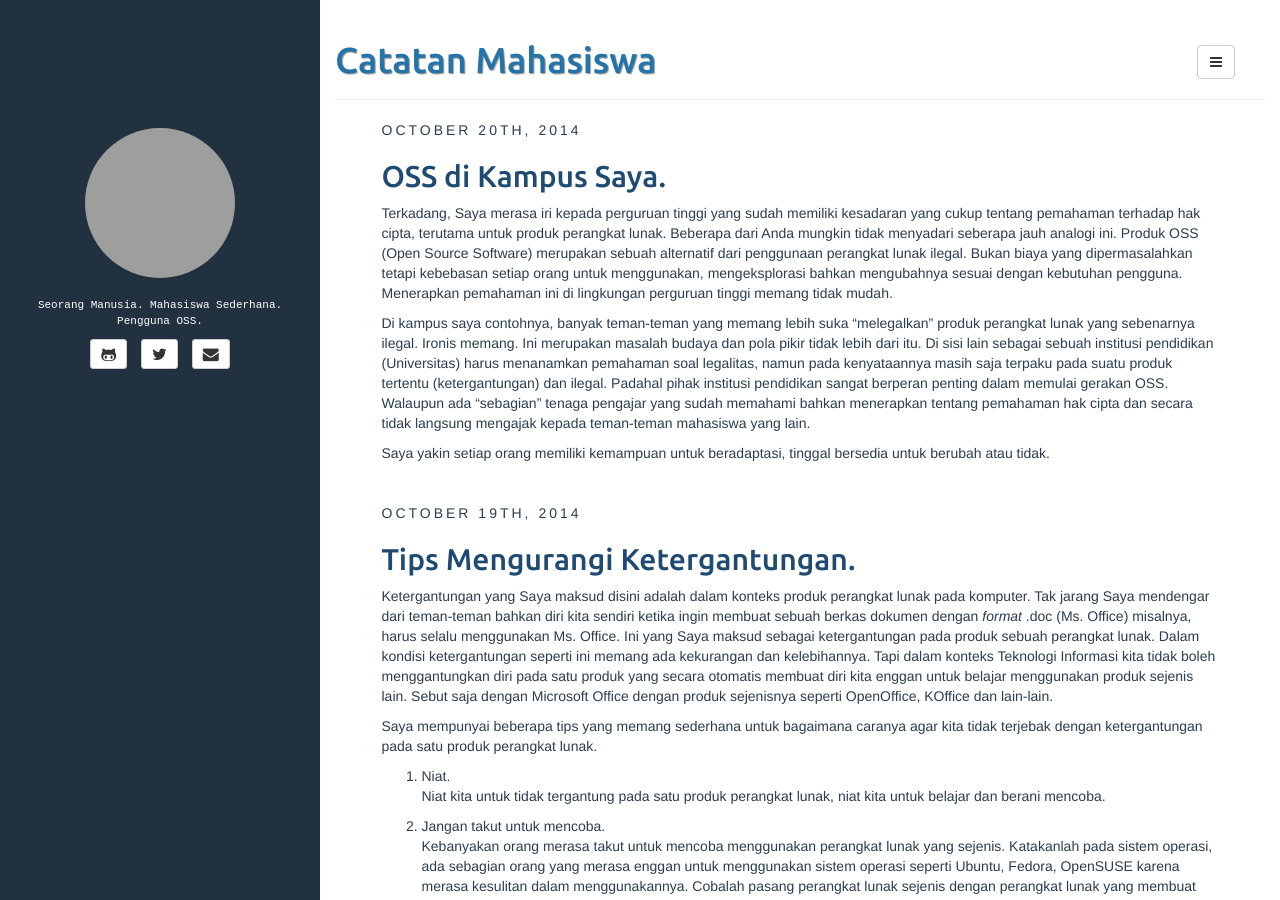
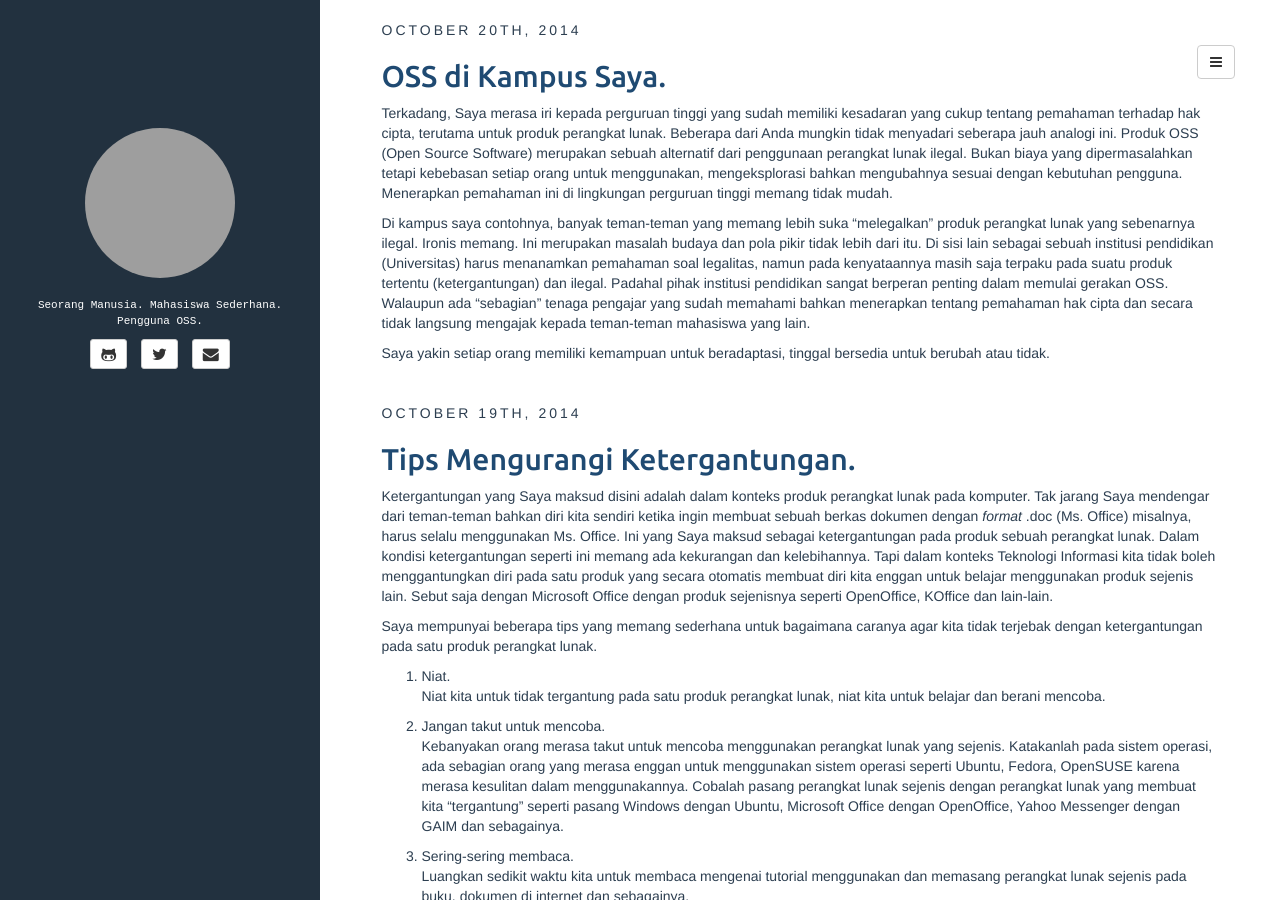
Before and after one commit to sofiangrh/sofiangrh.github.io, a Jekyll site: the page built from index.html, in a window 1280 px wide and 900 px high. Built offline with Jekyll 4.4.1, drawn with Linux system fonts in a browser that asks for light colours; the list of posts is cut into pages by our own code; grey boxes are pictures that could not be loaded.

Commit message:
Update page.html

```diff
--- a/_includes/page.html
+++ b/_includes/page.html
@@ -1,5 +1,3 @@
-<div class="page-header">
-  <h1>{{ page.title }} {% if page.tagline %} <small>{{ page.tagline }}</small>{% endif %}</h1>
-</div>
+<br>
 
 {{ content }}
```
